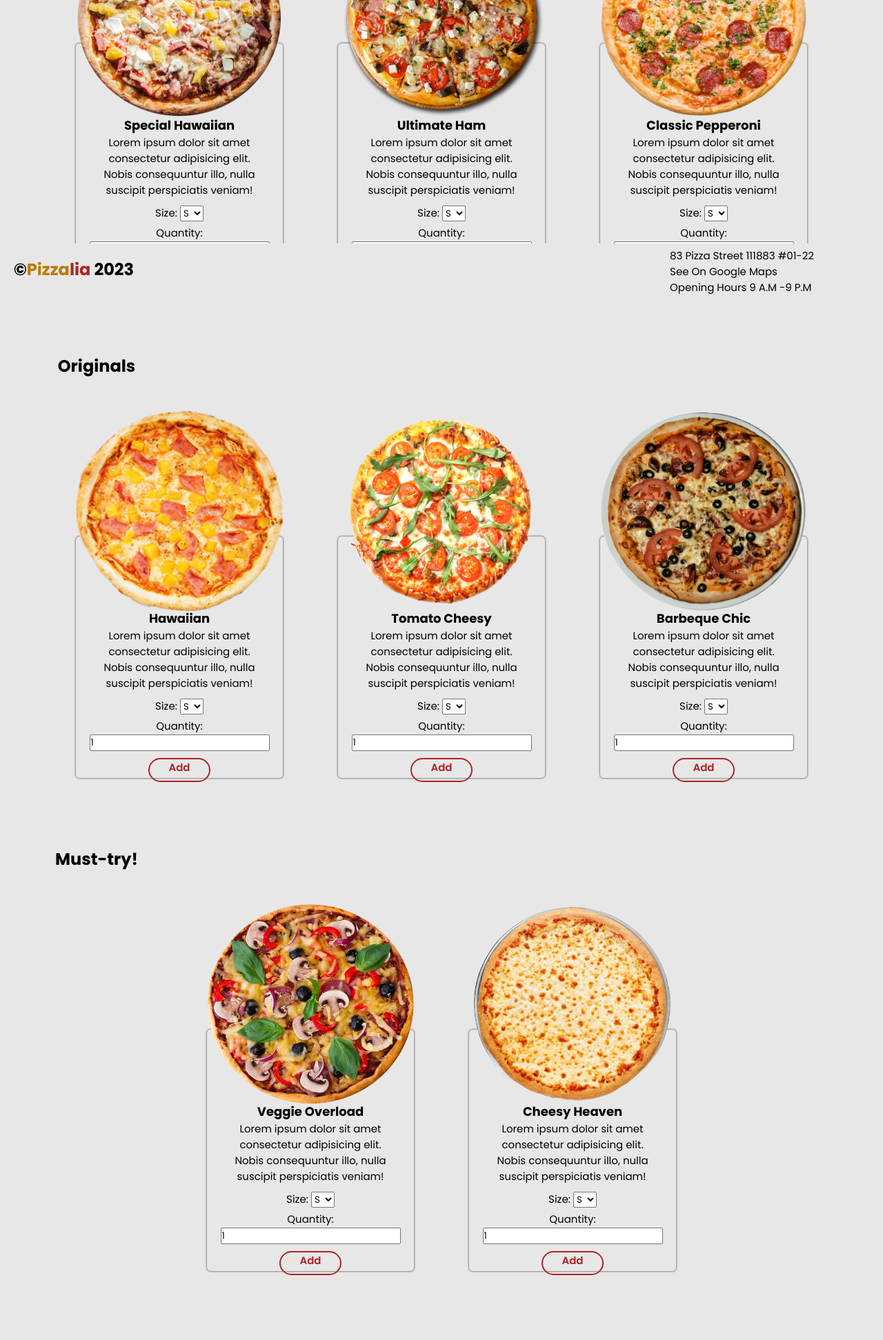
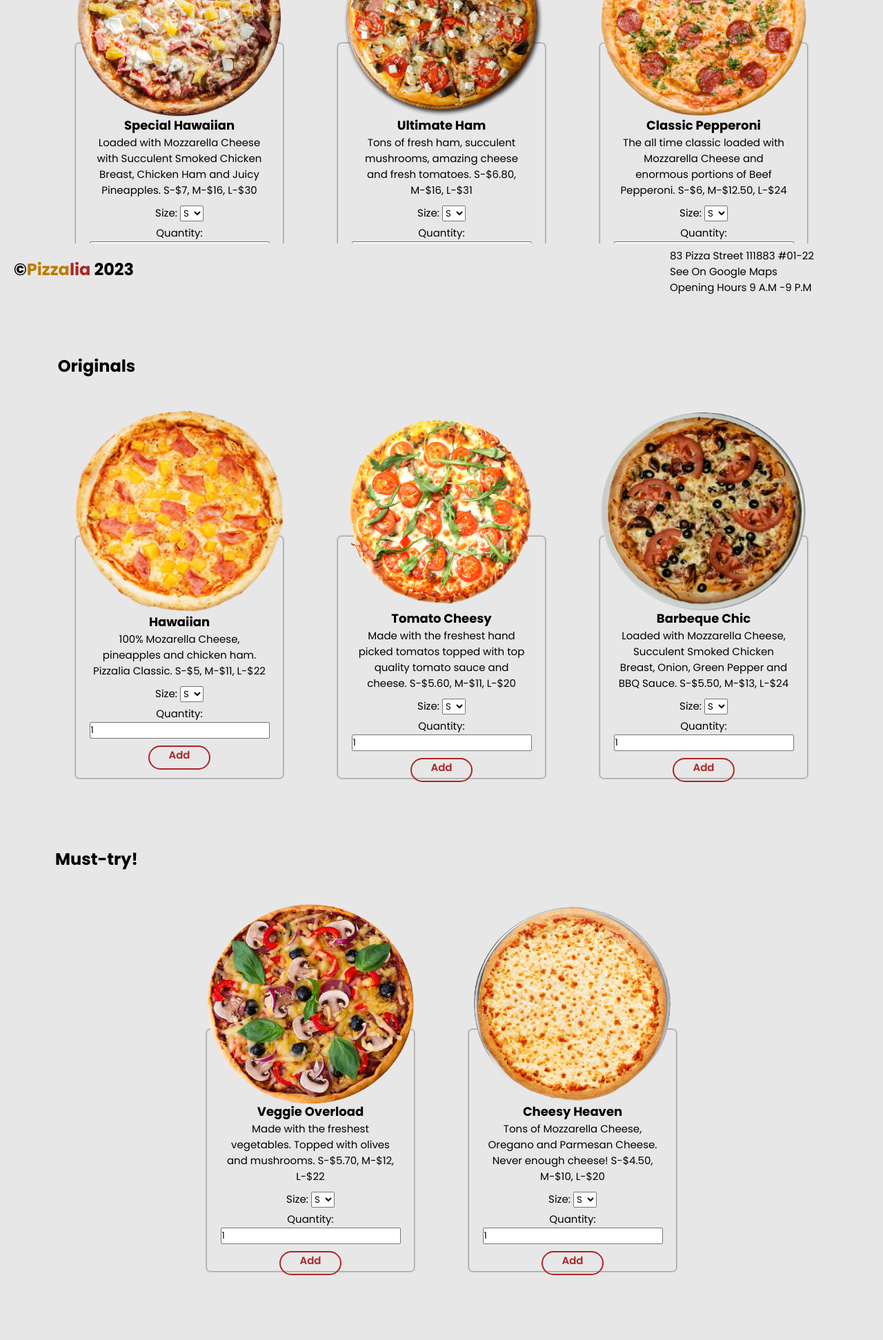
Before and after one commit to adi-bal/IE4717-WebDesign-Project, a PHP site: page /menu.php in a window 1280 px wide. Shown: the part 372-2315 px from the top of the page at 69% size. Run offline with PHP 8.4, Linux system fonts and the light colour scheme.

Commit message:
Update menu.php

```diff
--- a/menu.php
+++ b/menu.php
@@ -35,8 +35,8 @@
                         <img src="HawaiianS.png" alt="">
                         <div class="inner-text">
                             <h2>Special Hawaiian</h2>
-                            <p>Lorem ipsum dolor sit amet consectetur adipisicing elit. Nobis consequuntur illo, nulla
-                                suscipit perspiciatis veniam!</p>
+                            <p>Loaded with Mozzarella Cheese with Succulent Smoked Chicken Breast, Chicken Ham and Juicy
+                                Pineapples. S-$7, M-$16, L-$30</p>
                             <div class="price-section">
                                 <div>
                                     <label for="size">Size:</label>
@@ -61,8 +61,8 @@
                         <img src="Ham.png" alt="">
                         <div class="inner-text">
                             <h2>Ultimate Ham</h2>
-                            <p>Lorem ipsum dolor sit amet consectetur adipisicing elit. Nobis consequuntur illo, nulla
-                                suscipit perspiciatis veniam!</p>
+                            <p>Tons of fresh ham, succulent mushrooms, amazing cheese and fresh tomatoes. S-$6.80,
+                                M-$16, L-$31</p>
                             <div class="price-section">
                                 <div>
                                     <label for="size">Size:</label>
@@ -87,8 +87,9 @@
                         <img src="Pepperoni.png" alt="">
                         <div class="inner-text">
                             <h2>Classic Pepperoni</h2>
-                            <p>Lorem ipsum dolor sit amet consectetur adipisicing elit. Nobis consequuntur illo, nulla
-                                suscipit perspiciatis veniam!</p>
+                            <p>The all time classic loaded with Mozzarella Cheese and enormous portions of Beef
+                                Pepperoni.
+                                S-$6, M-$12.50, L-$24</p>
                             <div class="price-section">
                                 <div>
                                     <label for="size">Size:</label>
@@ -118,8 +119,8 @@
                         <img src="Hawaiian.png" alt="">
                         <div class="inner-text">
                             <h2>Hawaiian</h2>
-                            <p>Lorem ipsum dolor sit amet consectetur adipisicing elit. Nobis consequuntur illo, nulla
-                                suscipit perspiciatis veniam!</p>
+                            <p>100% Mozarella Cheese, pineapples and chicken ham. Pizzalia Classic. S-$5, M-$11, L-$22
+                            </p>
                             <div class="price-section">
                                 <div>
                                     <label for="size">Size:</label>
@@ -142,8 +143,9 @@
                         <img src="Tomato.png" alt="">
                         <div class="inner-text">
                             <h2>Tomato Cheesy</h2>
-                            <p>Lorem ipsum dolor sit amet consectetur adipisicing elit. Nobis consequuntur illo, nulla
-                                suscipit perspiciatis veniam!</p>
+                            <p>Made with the freshest hand picked tomatos topped with top quality tomato sauce and
+                                cheese.
+                                S-$5.60, M-$11, L-$20</p>
                             <div class="price-section">
                                 <div>
                                     <label for="size">Size:</label>
@@ -166,8 +168,9 @@
                         <img src="BarbequeC.png" alt="">
                         <div class="inner-text">
                             <h2>Barbeque Chic</h2>
-                            <p>Lorem ipsum dolor sit amet consectetur adipisicing elit. Nobis consequuntur illo, nulla
-                                suscipit perspiciatis veniam!</p>
+                            <p>Loaded with Mozzarella Cheese, Succulent Smoked Chicken Breast, Onion, Green Pepper and
+                                BBQ
+                                Sauce. S-$5.50, M-$13, L-$24</p>
                             <div class="price-section">
                                 <div>
                                     <label for="size">Size:</label>
@@ -196,8 +199,8 @@
                         <img src="Veggie.png" alt="">
                         <div class="inner-text">
                             <h2>Veggie Overload</h2>
-                            <p>Lorem ipsum dolor sit amet consectetur adipisicing elit. Nobis consequuntur illo, nulla
-                                suscipit perspiciatis veniam!</p>
+                            <p>Made with the freshest vegetables. Topped with olives and mushrooms. S-$5.70, M-$12,
+                                L-$22</p>
                             <div class="price-section">
                                 <div>
                                     <label for="size">Size:</label>
@@ -220,8 +223,8 @@
                         <img src="Cheesy.png" alt="">
                         <div class="inner-text">
                             <h2>Cheesy Heaven</h2>
-                            <p>Lorem ipsum dolor sit amet consectetur adipisicing elit. Nobis consequuntur illo, nulla
-                                suscipit perspiciatis veniam!</p>
+                            <p>Tons of Mozzarella Cheese, Oregano and Parmesan Cheese. Never enough cheese! S-$4.50,
+                                M-$10, L-$20</p>
                             <div class="price-section">
                                 <div>
                                     <label for="size">Size:</label>
```
